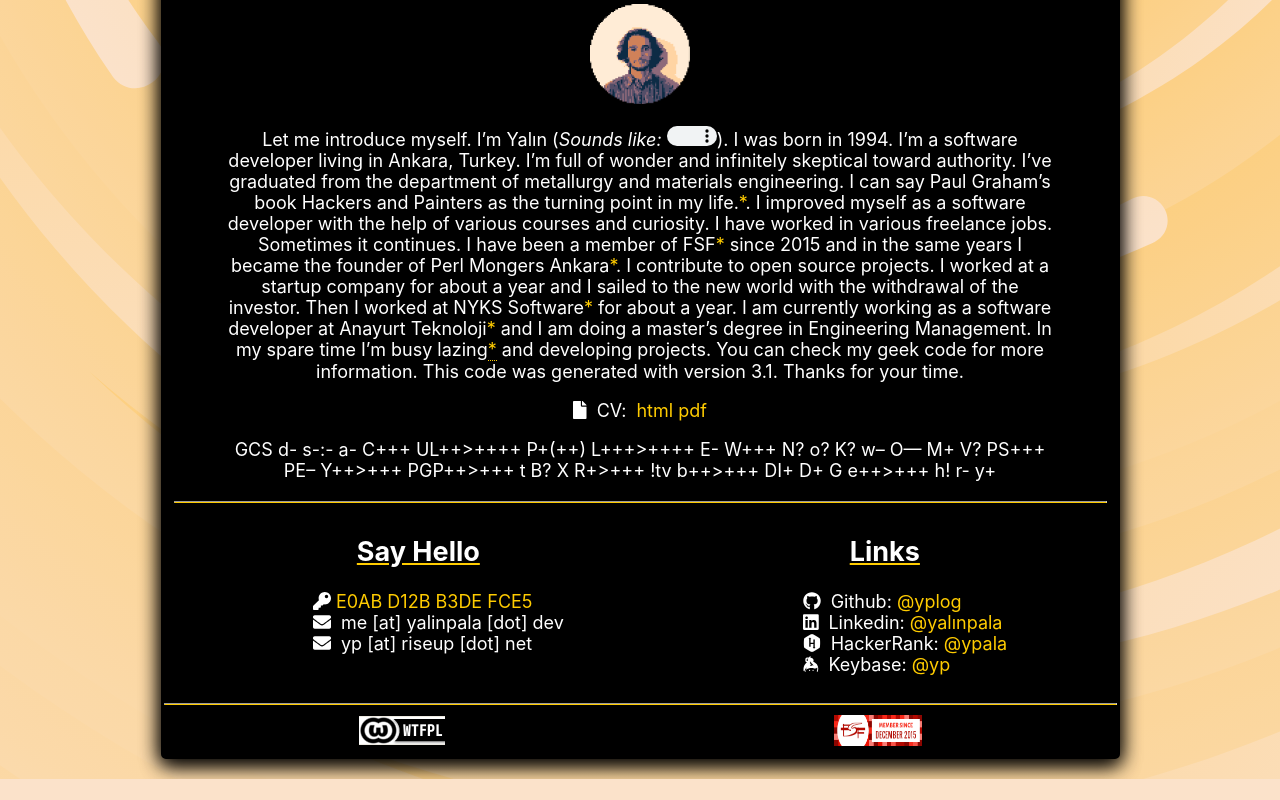
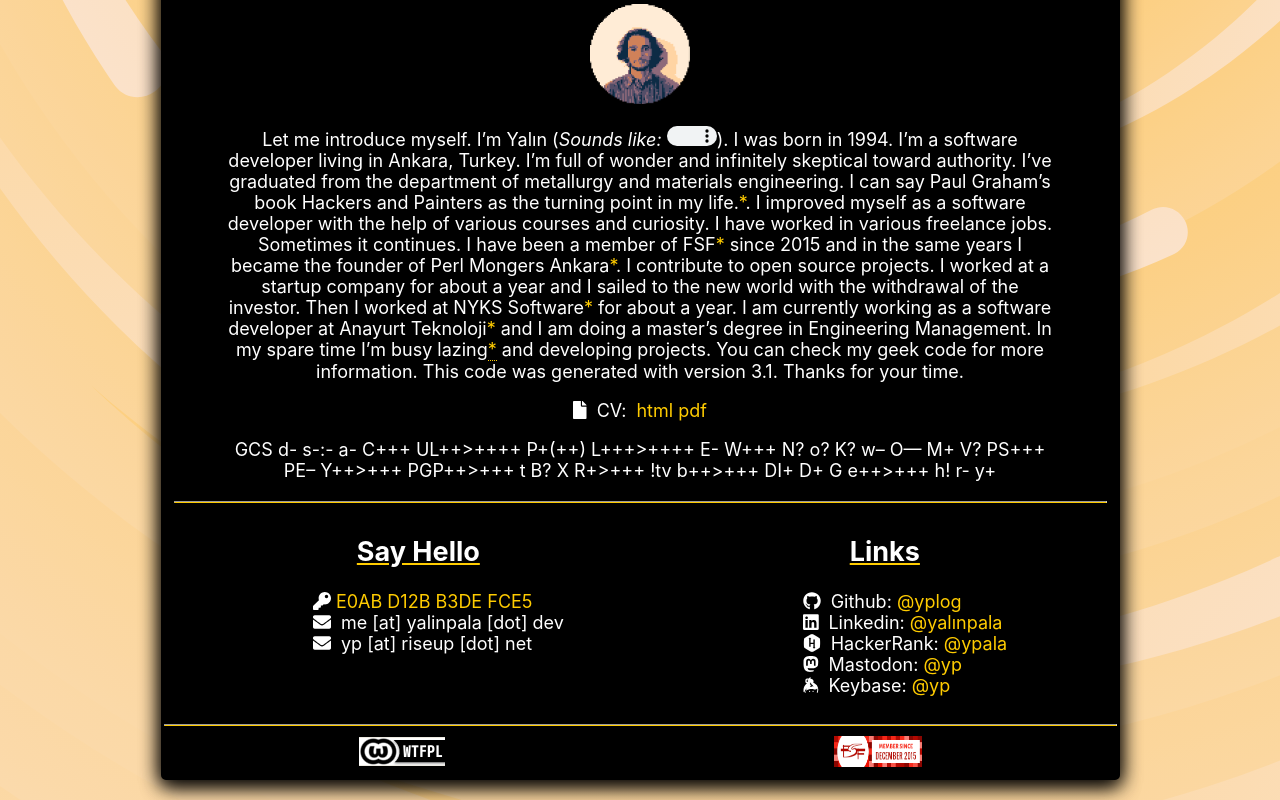
Before and after one commit to yplog/yphp, a Next.js app: page / in a window 1280 px wide. Shown: the part 437-1237 px from the top of the page. Before the commit the page ends 1216 px from the top, so only its background shows below. Built offline with nearby package versions, Linux system fonts and the light colour scheme.

Commit message:
new mastodon instance

```diff
--- a/components/contact.js
+++ b/components/contact.js
@@ -59,13 +59,13 @@ export default function Contact() {
               <a target="_blank" rel="noreferrer">@ypala</a>
             </Link>
           </li>
-          {/* <li>
+          <li>
             <FontAwesomeIcon icon={faMastodon} />
             &nbsp; Mastodon:&nbsp;
-            <Link href="https://fosstodon.org/@yp">
-              <a target="_blank" rel="noreferrer">@yp</a>
+            <Link href="https://kolektiva.social/@yp">
+              <a target="_blank" rel="me" >@yp</a>
             </Link>
-          </li> */}
+          </li>
           <li>
             <FontAwesomeIcon icon={faKeybase} />
             &nbsp; Keybase:&nbsp;
```
